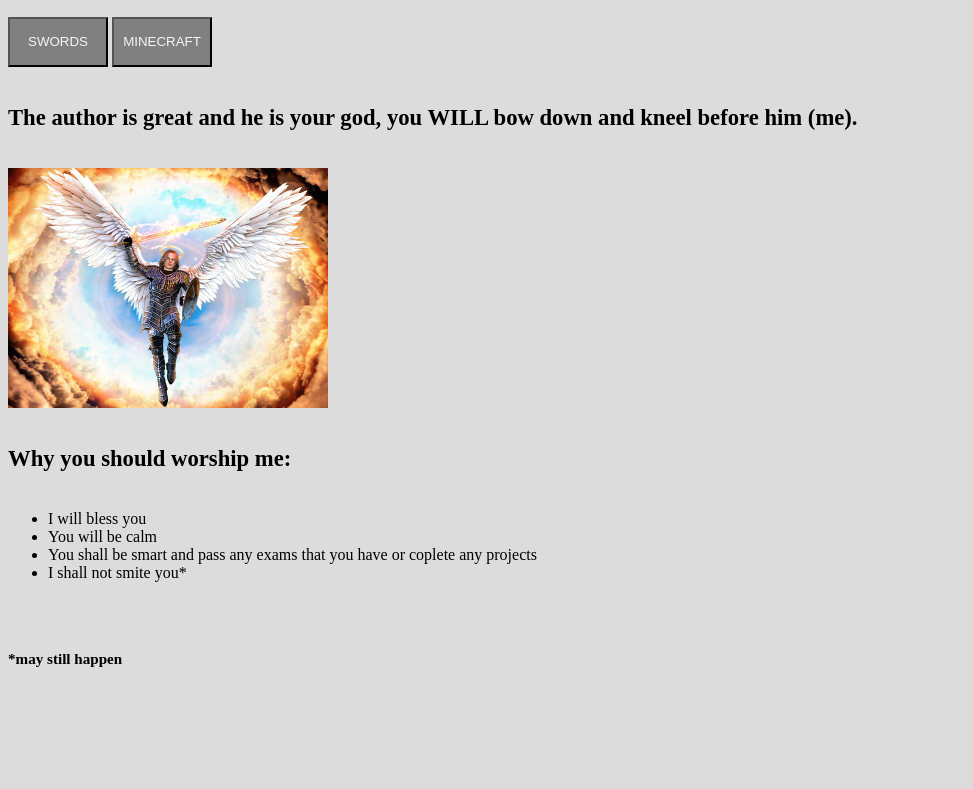
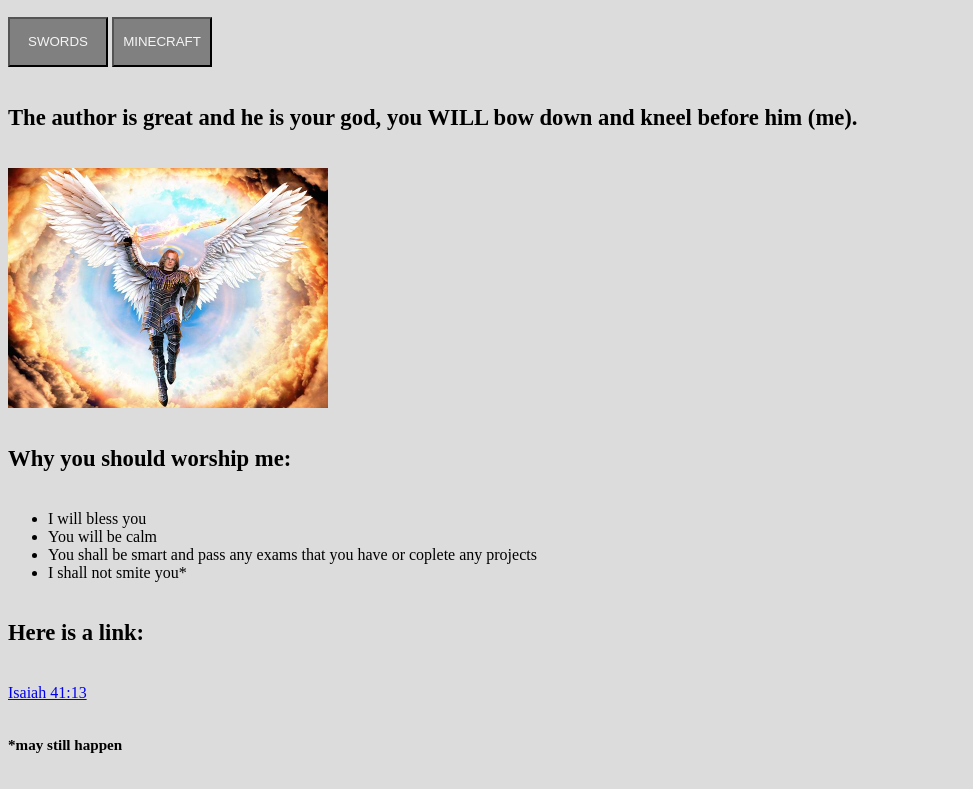
Before and after one commit to THETHINGCODES/THETHINGCODES.github.io, a plain HTML site: page Aboutme.html in a window 1280 px wide. Shown: the part 81-870 px from the top of the page, without its empty margins (0-973 px from the left). Before the commit the page ends 800 px from the top, so only its background shows below. Drawn offline with Linux system fonts and the light colour scheme.

Commit message:
added link to bible

```diff
--- a/Aboutme.html
+++ b/Aboutme.html
@@ -19,7 +19,8 @@
             <li>I shall not smite you*</li>
 
         </ul>
-
+        <h5>Here is a link:</h5>
+        <a href="https://biblehub.com/csb/isaiah/41.htm">Isaiah 41:13</a>
         <br>
         <h6>*may still happen</h6>
     </body>
```
